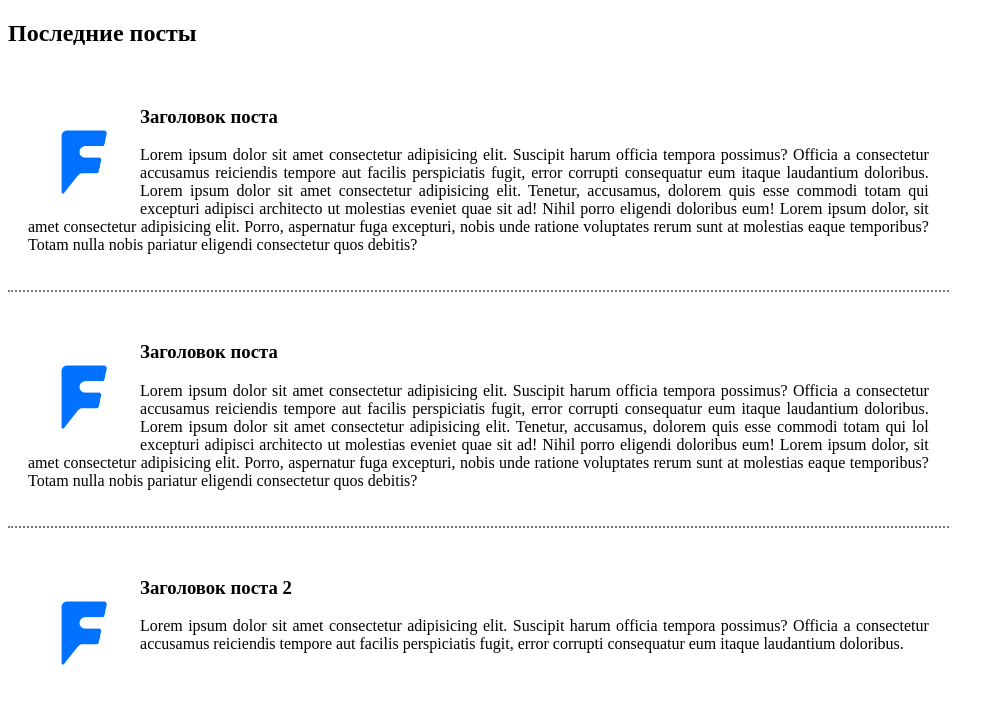
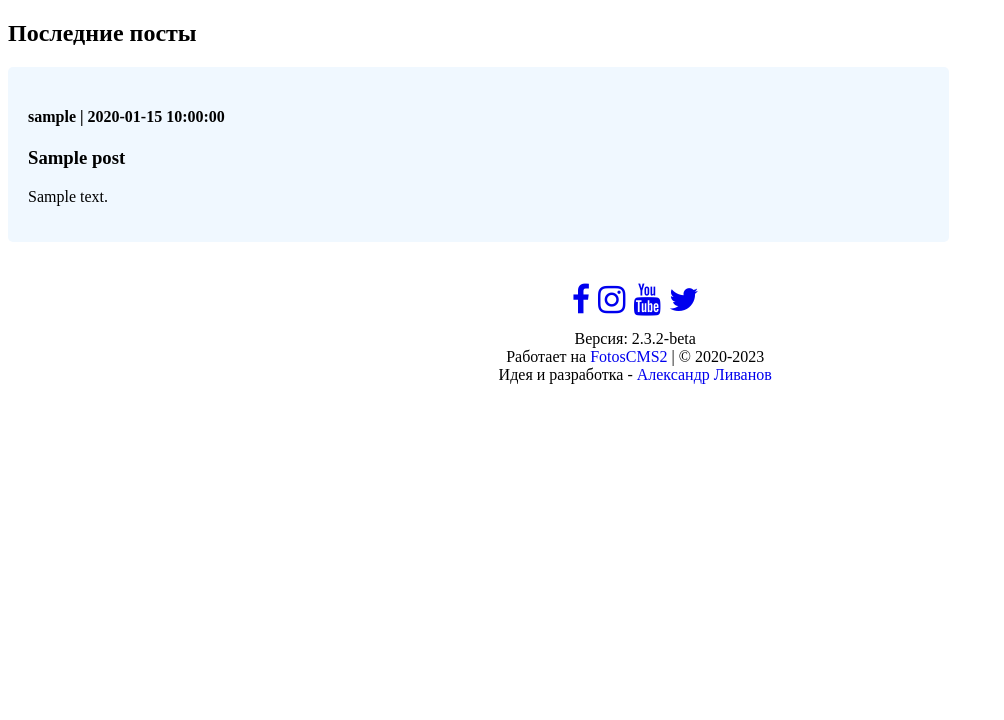
Before and after one commit to AlexanderLivanov/FotosCMS2, a PHP site: page / in a window 1280 px wide. Shown: the part 88-808 px from the top of the page, without its empty margins (0-1004 px from the left). Run offline with PHP 8.4, Linux system fonts and the light colour scheme; tables that the repository leaves empty or names only in its code hold one stand-in row (values such as "Sample post").

Commit message:
стиль отображения записей

```diff
--- a/css/style.css
+++ b/css/style.css
@@ -111,6 +111,13 @@ section {
     margin-bottom: 10px;
     padding: 20px;
     text-align: justify;
+    background-color: aliceblue;
+    border-radius: 5px;
+}
+
+.post img {
+    width: 100%;
+    height: auto;
 }
 
 .post:last-child {
--- a/index.php
+++ b/index.php
@@ -12,71 +12,36 @@
 </head>
 
 <body>
-  <?php require_once('a/sys/header.php');
+  <?php
+
+  require_once('a/sys/header.php');
   require_once('a/sys/preloader.php');
+
+  require_once('a/sys/cfg.php');
+
+  $query = $connection->prepare("SELECT * FROM posts");
+  $query->execute();
+  $result = $query->fetch(PDO::FETCH_ASSOC);
   ?>
   <div id="wrapper">
     <div class="content">
       <h2>Последние посты</h2>
       <div class="post">
         <div class="post-img">
-          <img src="img/icon.png" class="left-photo" />
+          <div class="post-author">
+            <h4><?php echo $result['user_name'] . ' | ' . $result['pub_date']; ?></h4>
+          </div>
+          <!-- <img src="img/icon.png" class="left-photo" /> -->
           <div class="post-info">
-            <h3>Заголовок поста</h3>
+            <h3><?php echo $result['title']; ?></h3>
             <p class="post-text">
-              Lorem ipsum dolor sit amet consectetur adipisicing elit.
-              Suscipit harum officia tempora possimus? Officia a consectetur
-              accusamus reiciendis tempore aut facilis perspiciatis fugit,
-              error corrupti consequatur eum itaque laudantium doloribus.
-              Lorem ipsum dolor sit amet consectetur adipisicing elit.
-              Tenetur, accusamus, dolorem quis esse commodi totam qui
-              excepturi adipisci architecto ut molestias eveniet quae sit ad!
-              Nihil porro eligendi doloribus eum! Lorem ipsum dolor, sit amet
-              consectetur adipisicing elit. Porro, aspernatur fuga excepturi,
-              nobis unde ratione voluptates rerum sunt at molestias eaque
-              temporibus? Totam nulla nobis pariatur eligendi consectetur quos
-              debitis?
+              <?php echo $result['content']; ?>
             </p>
           </div>
         </div>
       </div>
 
-      <div class="post">
-        <div class="post-img">
-          <img src="img/icon.png" class="left-photo" />
-          <div class="post-info">
-            <h3>Заголовок поста</h3>
-            <p class="post-text">
-              Lorem ipsum dolor sit amet consectetur adipisicing elit.
-              Suscipit harum officia tempora possimus? Officia a consectetur
-              accusamus reiciendis tempore aut facilis perspiciatis fugit,
-              error corrupti consequatur eum itaque laudantium doloribus.
-              Lorem ipsum dolor sit amet consectetur adipisicing elit.
-              Tenetur, accusamus, dolorem quis esse commodi totam qui lol
-              excepturi adipisci architecto ut molestias eveniet quae sit ad!
-              Nihil porro eligendi doloribus eum! Lorem ipsum dolor, sit amet
-              consectetur adipisicing elit. Porro, aspernatur fuga excepturi,
-              nobis unde ratione voluptates rerum sunt at molestias eaque
-              temporibus? Totam nulla nobis pariatur eligendi consectetur quos
-              debitis?
-            </p>
-          </div>
-        </div>
-      </div>
 
-      <div class="post">
-        <div class="post-img">
-          <img src="img/icon.png" class="left-photo" />
-          <div class="post-info">
-            <h3>Заголовок поста 2</h3>
-            <p class="post-text">
-              Lorem ipsum dolor sit amet consectetur adipisicing elit.
-              Suscipit harum officia tempora possimus? Officia a consectetur
-              accusamus reiciendis tempore aut facilis perspiciatis fugit,
-              error corrupti consequatur eum itaque laudantium doloribus.
-            </p>
-          </div>
-        </div>
       </div>
     </div>
   </div>
```
